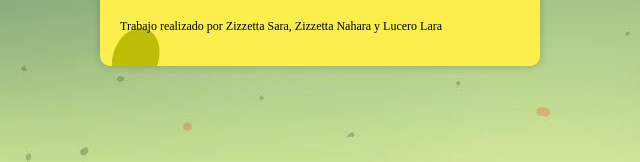
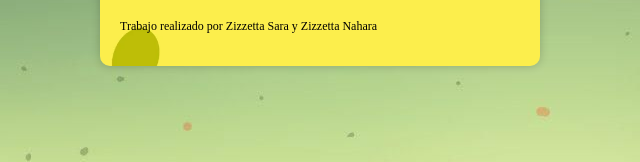
Before and after one commit to Candrinex/Calculadora, a plain HTML site: page index.html in a window 1280 px wide. Shown: the part 609-771 px from the top of the page, 320-960 px from the left. Drawn offline with Linux system fonts and the light colour scheme.

Commit message:
Update index.html

```diff
--- a/index.html
+++ b/index.html
@@ -39,7 +39,7 @@
         <button class="calcular" onclick="calcular()">
           <img src="cangreburger.png" alt="cangreburger"></button>
           <p>
-            Trabajo realizado por Zizzetta Sara, Zizzetta Nahara y Lucero Lara
+            Trabajo realizado por Zizzetta Sara y Zizzetta Nahara
           </p>
         </div>
 
```
